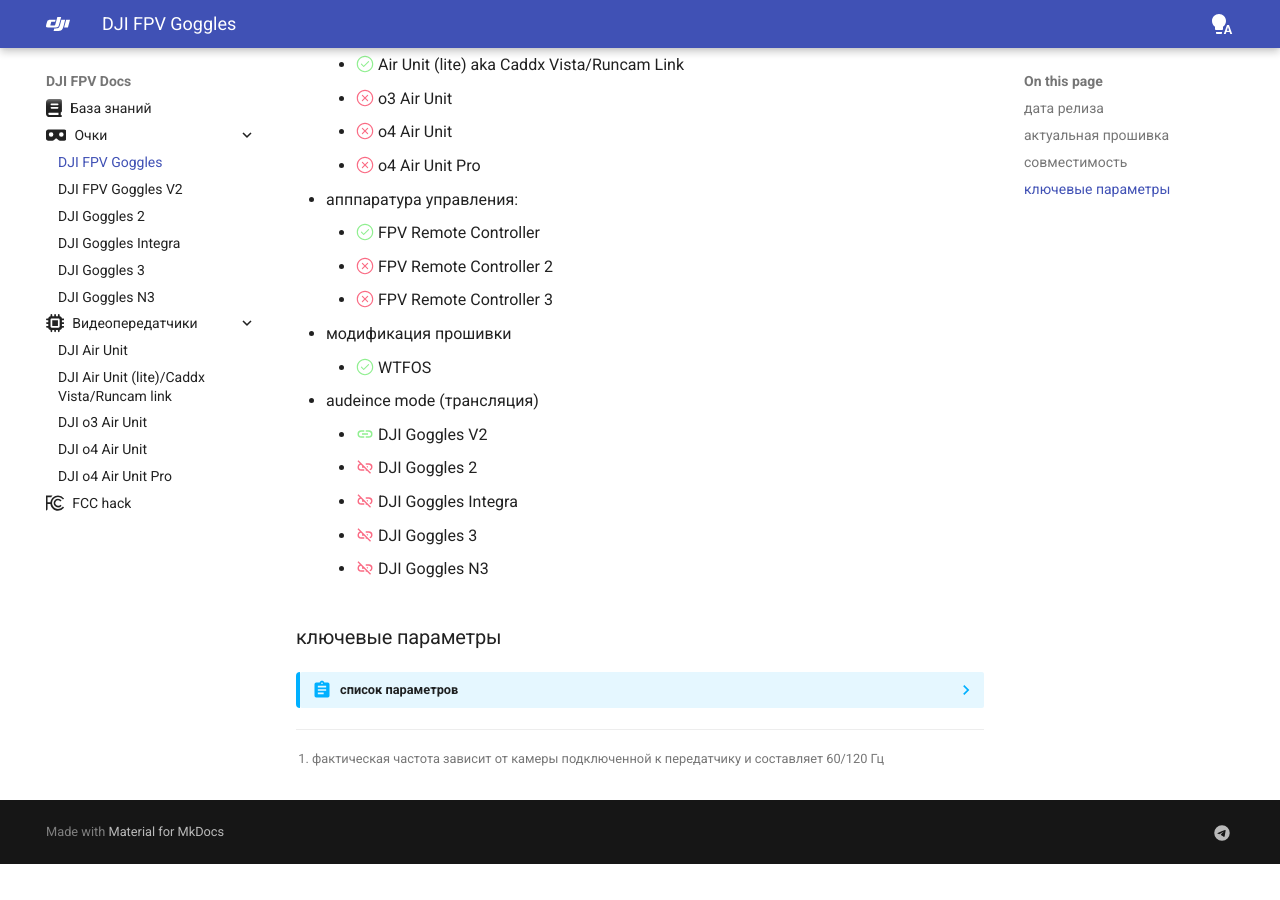
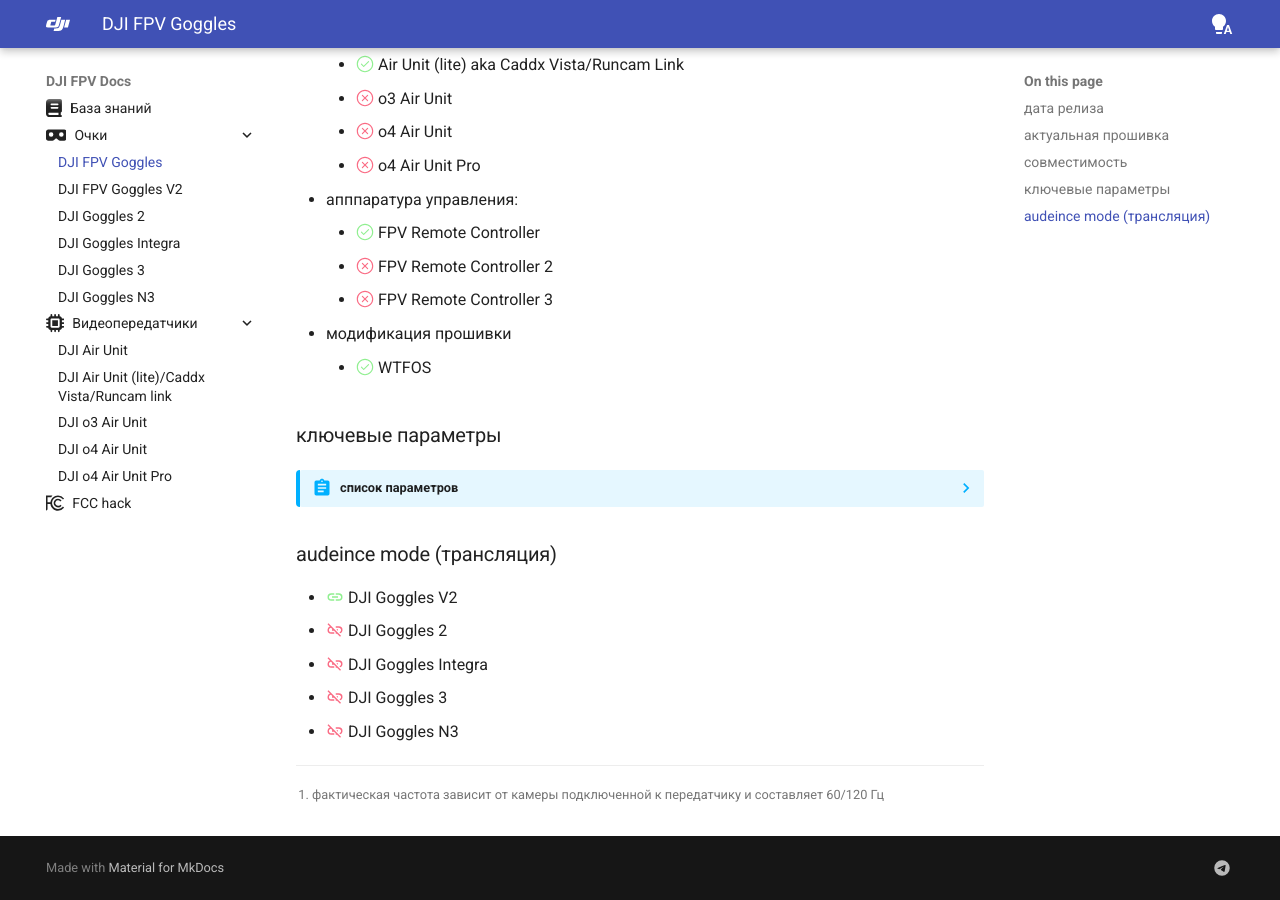
Before and after one commit to benmozes/djifpvdocs, an MkDocs documentation site: the page built from docs/goggles/v1.md, in a window 1280 px wide and 900 px high, scrolled down 1087 px. Built offline with MkDocs 1.6.1 and Material for MkDocs 9.7.7, drawn with Linux system fonts in a browser that asks for light colours; before the commit the page ends 1951 px from its top, so only the background shows below that; part of the change alters nothing that is shown.

Commit message:
Update v1.md
audeince mode (трансляция)

```diff
--- a/docs/goggles/v1.md
+++ b/docs/goggles/v1.md
@@ -32,12 +32,6 @@ tags:
     * :octicons-x-circle-24:{ .red_cross } FPV Remote Controller 3
 * модификация прошивки
     * :octicons-check-circle-24:{ .green_check } WTFOS
-* audeince mode (трансляция)
-    * :material-link:{ .green_check }  DJI Goggles V2
-    * :material-link-off:{ .red_cross }  DJI Goggles 2
-    * :material-link-off:{ .red_cross }  DJI Goggles Integra
-    * :material-link-off:{ .red_cross }  DJI Goggles 3
-    * :material-link-off:{ .red_cross }  DJI Goggles N3
 
 ### ключевые параметры
 ??? abstract "список параметров"
@@ -74,4 +68,11 @@ tags:
         - нет
     16. **GPS**
         - нет
+### audeince mode (трансляция)
+* :material-link:{ .green_check }  DJI Goggles V2
+* :material-link-off:{ .red_cross }  DJI Goggles 2
+* :material-link-off:{ .red_cross }  DJI Goggles Integra
+* :material-link-off:{ .red_cross }  DJI Goggles 3
+* :material-link-off:{ .red_cross }  DJI Goggles N3
+
 [^1]: фактическая частота зависит от камеры подключенной к передатчику и составляет 60/120 Гц
```
